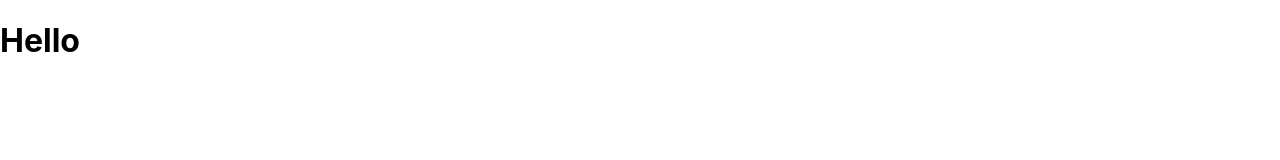
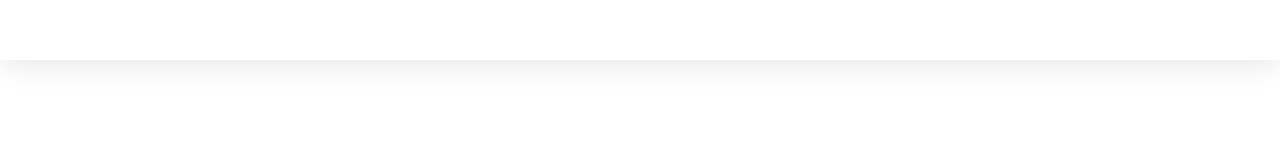
Before and after one commit to danlleo/Pizza-Store-with-Admin-Panel, a React (Create React App) app in the folder client/: page / in a window 1280 px wide. Shown: the top 160 px of the page. Built offline with nearby package versions, Linux system fonts and the light colour scheme.

Commit message:
Test commit

```diff
--- a/client/src/App.tsx
+++ b/client/src/App.tsx
@@ -1,9 +1,10 @@
 import React from "react";
+import Header from "./components/Header/Header";
 
 function App() {
   return (
     <div>
-      <h1>Hello</h1>
+      <Header />
     </div>
   );
 }
--- /dev/null
+++ b/client/src/components/Header/Header.css
@@ -0,0 +1,11 @@
+.header {
+  width: 100%;
+  height: 60px;
+  box-shadow: rgba(6, 5, 50, 0.1) 0px 4px 30px;
+}
+
+.header-content {
+  display: flex;
+  justify-content: space-around;
+  align-items: center;
+}
--- a/client/src/index.css
+++ b/client/src/index.css
@@ -1,13 +1,12 @@
-body {
+* {
   margin: 0;
-  font-family: -apple-system, BlinkMacSystemFont, 'Segoe UI', 'Roboto', 'Oxygen',
-    'Ubuntu', 'Cantarell', 'Fira Sans', 'Droid Sans', 'Helvetica Neue',
-    sans-serif;
-  -webkit-font-smoothing: antialiased;
-  -moz-osx-font-smoothing: grayscale;
+  padding: 0;
+  box-sizing: border-box;
 }
 
-code {
-  font-family: source-code-pro, Menlo, Monaco, Consolas, 'Courier New',
-    monospace;
+/* BASIC STYLES */
+
+.w-1360 {
+  width: 1360px;
+  margin: 0 auto;
 }
```
Also changed, not shown: client/src/assets/logo.svg (added).
